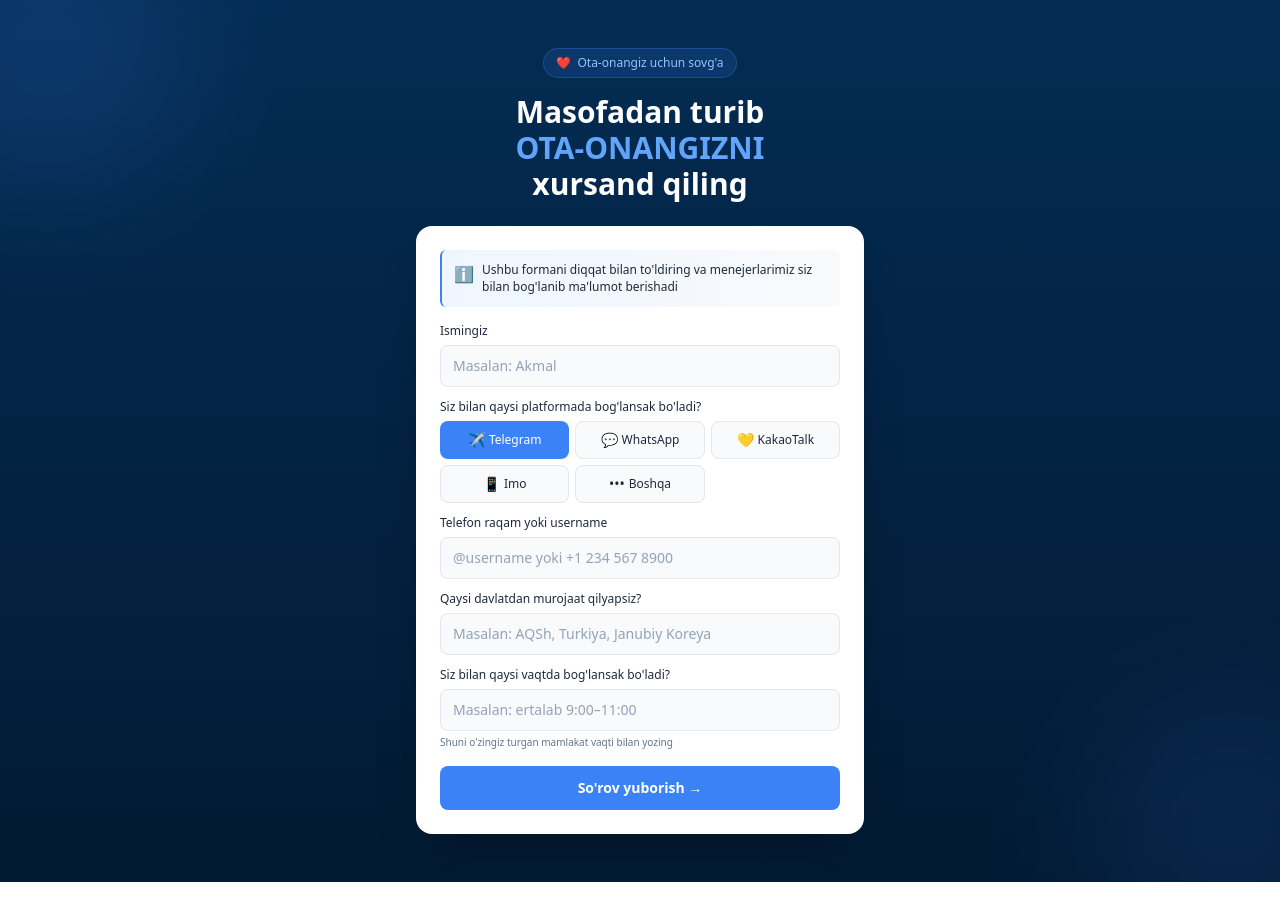
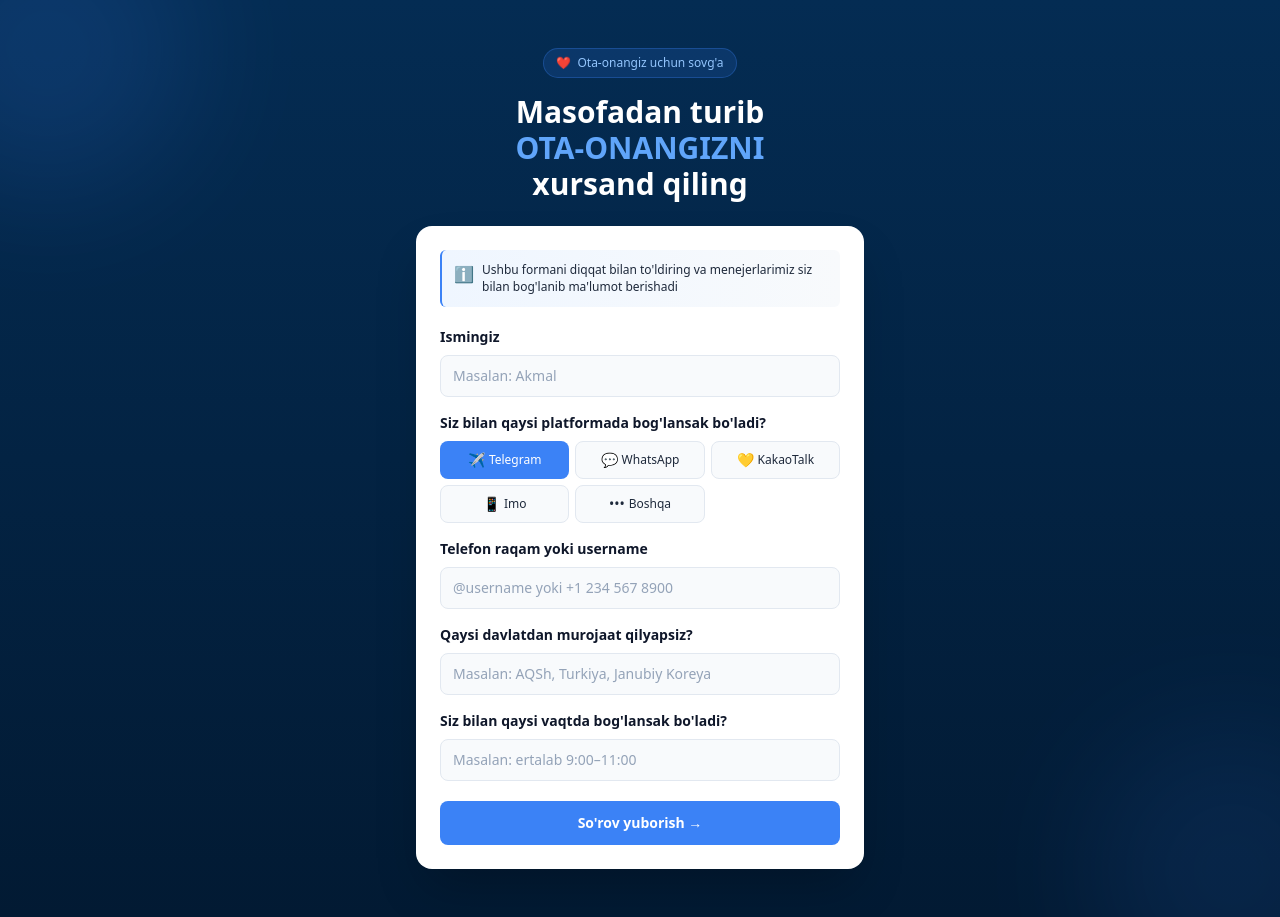
Before and after one commit to sherzodbest80-rgb/massajor, a Next.js app: page /forma in a window 1280 px wide. Before the commit the page ends 882 px from the top, so only its background shows below. Built offline with nearby package versions, Linux system fonts and the light colour scheme.

Commit message:
Update InternationalLeadForm.tsx
Forma qayta ishlandi

```diff
--- a/components/InternationalLeadForm.tsx
+++ b/components/InternationalLeadForm.tsx
@@ -41,7 +41,6 @@ export default function InternationalLeadForm() {
   const [status, setStatus] = useState<"idle" | "loading" | "error">("idle");
   const [errorMsg, setErrorMsg] = useState("");
 
-  // FB cookies o'qish (EMQ uchun)
   const [fbp, setFbp] = useState<string>("");
   const [fbc, setFbc] = useState<string>("");
 
@@ -146,7 +145,7 @@ export default function InternationalLeadForm() {
         <div className="bg-white rounded-2xl p-5 sm:p-6 text-left shadow-2xl">
           <form onSubmit={handleSubmit}>
             {/* Info box */}
-            <div className="bg-gradient-to-r from-blue-50 to-slate-50 border-l-2 border-blue-500 rounded-md p-3 mb-4 flex gap-2 items-start">
+            <div className="bg-gradient-to-r from-blue-50 to-slate-50 border-l-2 border-blue-500 rounded-md p-3 mb-5 flex gap-2 items-start">
               <span className="text-blue-500 text-base flex-shrink-0">ℹ️</span>
               <p className="text-xs text-slate-800 leading-snug m-0">
                 Ushbu formani diqqat bilan to&apos;ldiring va menejerlarimiz siz bilan bog&apos;lanib ma&apos;lumot berishadi
@@ -154,8 +153,8 @@ export default function InternationalLeadForm() {
             </div>
 
             {/* Name */}
-            <div className="mb-3">
-              <label className="block text-xs font-medium text-slate-800 mb-1.5">
+            <div className="mb-4">
+              <label className="block text-sm font-bold text-slate-900 mb-2">
                 Ismingiz
               </label>
               <input
@@ -165,13 +164,13 @@ export default function InternationalLeadForm() {
                 placeholder="Masalan: Akmal"
                 disabled={status === "loading"}
                 required
-                className="w-full bg-slate-50 border border-slate-200 rounded-lg px-3 py-2.5 text-sm text-slate-800 placeholder:text-slate-400 focus:outline-none focus:border-blue-500 focus:ring-2 focus:ring-blue-500/20 disabled:opacity-60"
+                className="w-full bg-slate-50 border border-slate-200 rounded-lg px-3 py-2.5 text-sm text-slate-700 placeholder:text-slate-400 placeholder:font-normal focus:outline-none focus:border-blue-500 focus:ring-2 focus:ring-blue-500/20 disabled:opacity-60"
               />
             </div>
 
             {/* Platform */}
-            <div className="mb-3">
-              <label className="block text-xs font-medium text-slate-800 mb-1.5">
+            <div className="mb-4">
+              <label className="block text-sm font-bold text-slate-900 mb-2">
                 Siz bilan qaysi platformada bog&apos;lansak bo&apos;ladi?
               </label>
               <div className="grid grid-cols-2 sm:grid-cols-3 gap-1.5">
@@ -194,8 +193,8 @@ export default function InternationalLeadForm() {
             </div>
 
             {/* Contact value (dynamic label) */}
-            <div className="mb-3">
-              <label className="block text-xs font-medium text-slate-800 mb-1.5">
+            <div className="mb-4">
+              <label className="block text-sm font-bold text-slate-900 mb-2">
                 {platformLabels[platform]}
               </label>
               <input
@@ -205,13 +204,13 @@ export default function InternationalLeadForm() {
                 placeholder={platformPlaceholders[platform]}
                 disabled={status === "loading"}
                 required
-                className="w-full bg-slate-50 border border-slate-200 rounded-lg px-3 py-2.5 text-sm text-slate-800 placeholder:text-slate-400 focus:outline-none focus:border-blue-500 focus:ring-2 focus:ring-blue-500/20 disabled:opacity-60"
+                className="w-full bg-slate-50 border border-slate-200 rounded-lg px-3 py-2.5 text-sm text-slate-700 placeholder:text-slate-400 placeholder:font-normal focus:outline-none focus:border-blue-500 focus:ring-2 focus:ring-blue-500/20 disabled:opacity-60"
               />
             </div>
 
-            {/* Country - ERKIN MATN */}
-            <div className="mb-3">
-              <label className="block text-xs font-medium text-slate-800 mb-1.5">
+            {/* Country - erkin matn */}
+            <div className="mb-4">
+              <label className="block text-sm font-bold text-slate-900 mb-2">
                 Qaysi davlatdan murojaat qilyapsiz?
               </label>
               <input
@@ -221,13 +220,13 @@ export default function InternationalLeadForm() {
                 placeholder="Masalan: AQSh, Turkiya, Janubiy Koreya"
                 disabled={status === "loading"}
                 required
-                className="w-full bg-slate-50 border border-slate-200 rounded-lg px-3 py-2.5 text-sm text-slate-800 placeholder:text-slate-400 focus:outline-none focus:border-blue-500 focus:ring-2 focus:ring-blue-500/20 disabled:opacity-60"
+                className="w-full bg-slate-50 border border-slate-200 rounded-lg px-3 py-2.5 text-sm text-slate-700 placeholder:text-slate-400 placeholder:font-normal focus:outline-none focus:border-blue-500 focus:ring-2 focus:ring-blue-500/20 disabled:opacity-60"
               />
             </div>
 
             {/* Time */}
-            <div className="mb-4">
-              <label className="block text-xs font-medium text-slate-800 mb-1.5">
+            <div className="mb-5">
+              <label className="block text-sm font-bold text-slate-900 mb-2">
                 Siz bilan qaysi vaqtda bog&apos;lansak bo&apos;ladi?
               </label>
               <input
@@ -237,11 +236,8 @@ export default function InternationalLeadForm() {
                 placeholder="Masalan: ertalab 9:00–11:00"
                 disabled={status === "loading"}
                 required
-                className="w-full bg-slate-50 border border-slate-200 rounded-lg px-3 py-2.5 text-sm text-slate-800 placeholder:text-slate-400 focus:outline-none focus:border-blue-500 focus:ring-2 focus:ring-blue-500/20 disabled:opacity-60"
+                className="w-full bg-slate-50 border border-slate-200 rounded-lg px-3 py-2.5 text-sm text-slate-700 placeholder:text-slate-400 placeholder:font-normal focus:outline-none focus:border-blue-500 focus:ring-2 focus:ring-blue-500/20 disabled:opacity-60"
               />
-              <p className="text-[10px] text-slate-500 mt-1">
-                Shuni o&apos;zingiz turgan mamlakat vaqti bilan yozing
-              </p>
             </div>
 
             {/* Error */}
```
